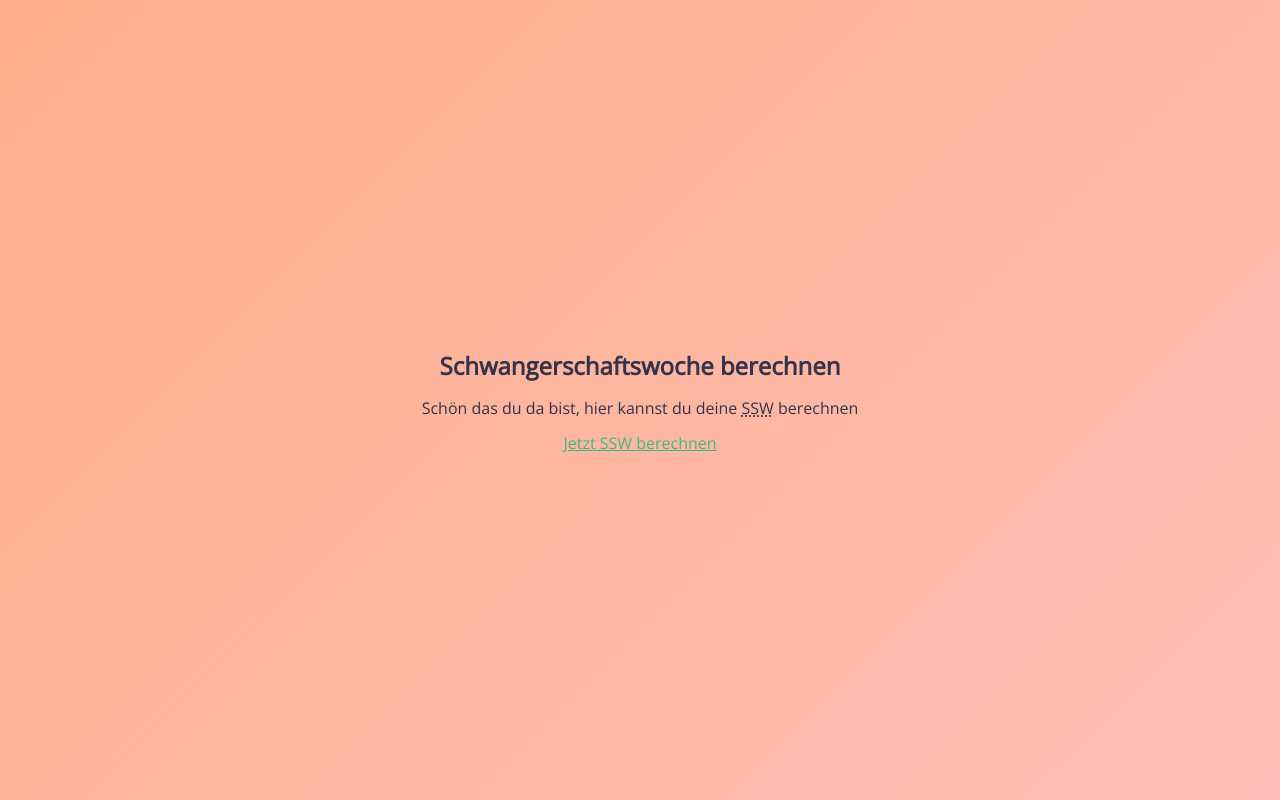
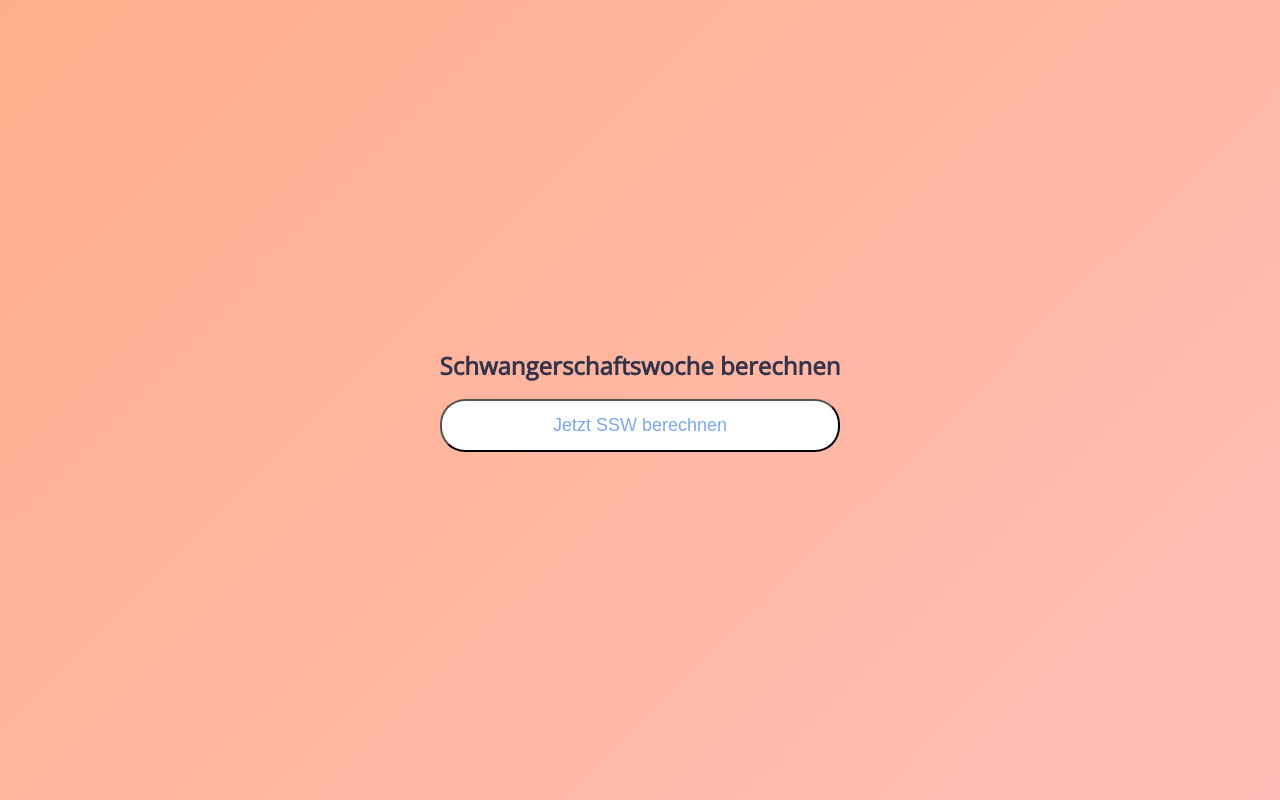
Before and after one commit to webdesignberlin/pregnancy-week, a Vue app: page / in a window 1280 px wide. Built offline with nearby package versions, Linux system fonts and the light colour scheme.

Commit message:
implement button component

```diff
--- a/src/components/HelloWorld.vue
+++ b/src/components/HelloWorld.vue
@@ -1,37 +1,30 @@
 <template>
   <article>
     <h1>{{ headline }}</h1>
-    <p v-html="msg"></p>
+    <slot></slot>
     <p>
-      <router-link :to="'Calculate'" class="btn">Jetzt SSW berechnen</router-link>
+      <router-link :to="'Calculate'" tag="div">
+        <ui-btn type="inverted">Jetzt SSW berechnen</ui-btn>
+      </router-link>
     </p>
   </article>
 </template>
 
 <script>
+import UiBtn from './ui/button.vue';
+
 export default {
   name: 'HelloWorld',
+  components: { UiBtn },
   props: {
     headline: String,
-    msg: String,
   },
 };
 </script>
 
 <!-- Add "scoped" attribute to limit CSS to this component only -->
 <style scoped lang="scss">
-h3 {
-  margin: 40px 0 0;
-}
-ul {
-  list-style-type: none;
-  padding: 0;
-}
-li {
-  display: inline-block;
-  margin: 0 10px;
-}
-a {
-  color: #42b983;
+article {
+  padding: 2rem;
 }
 </style>
```
